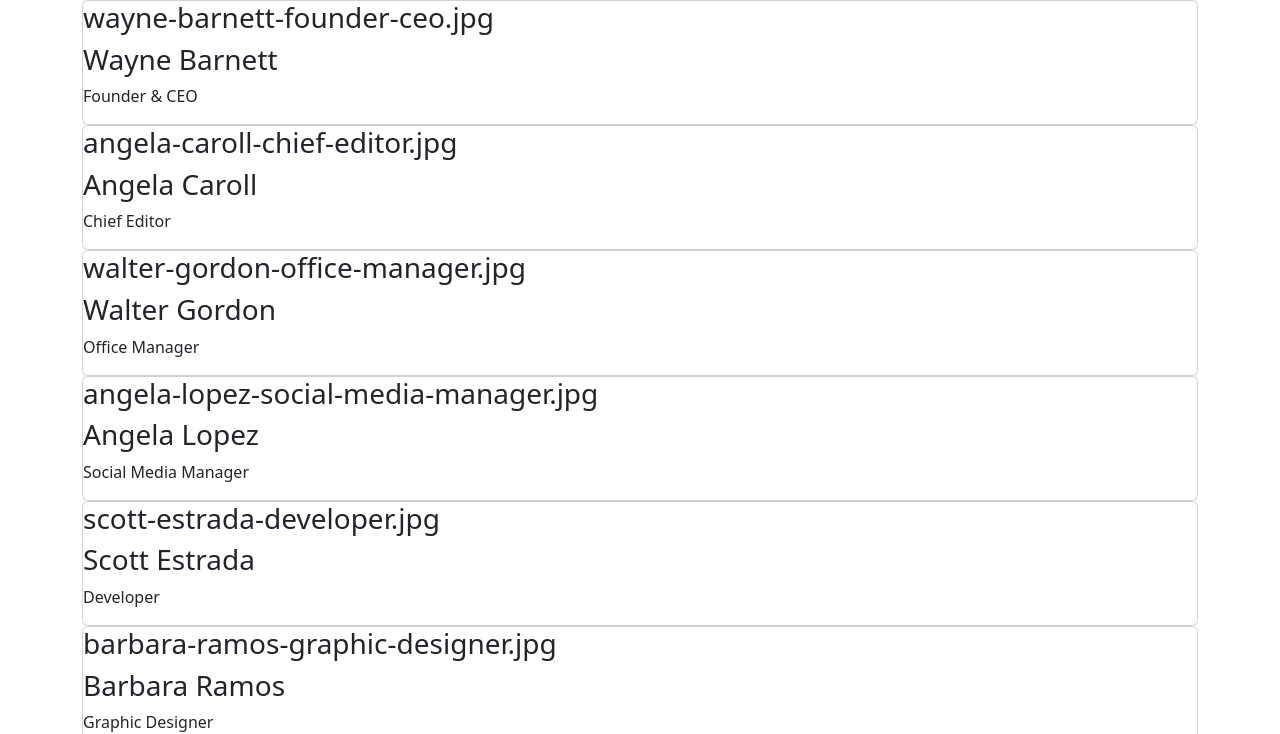
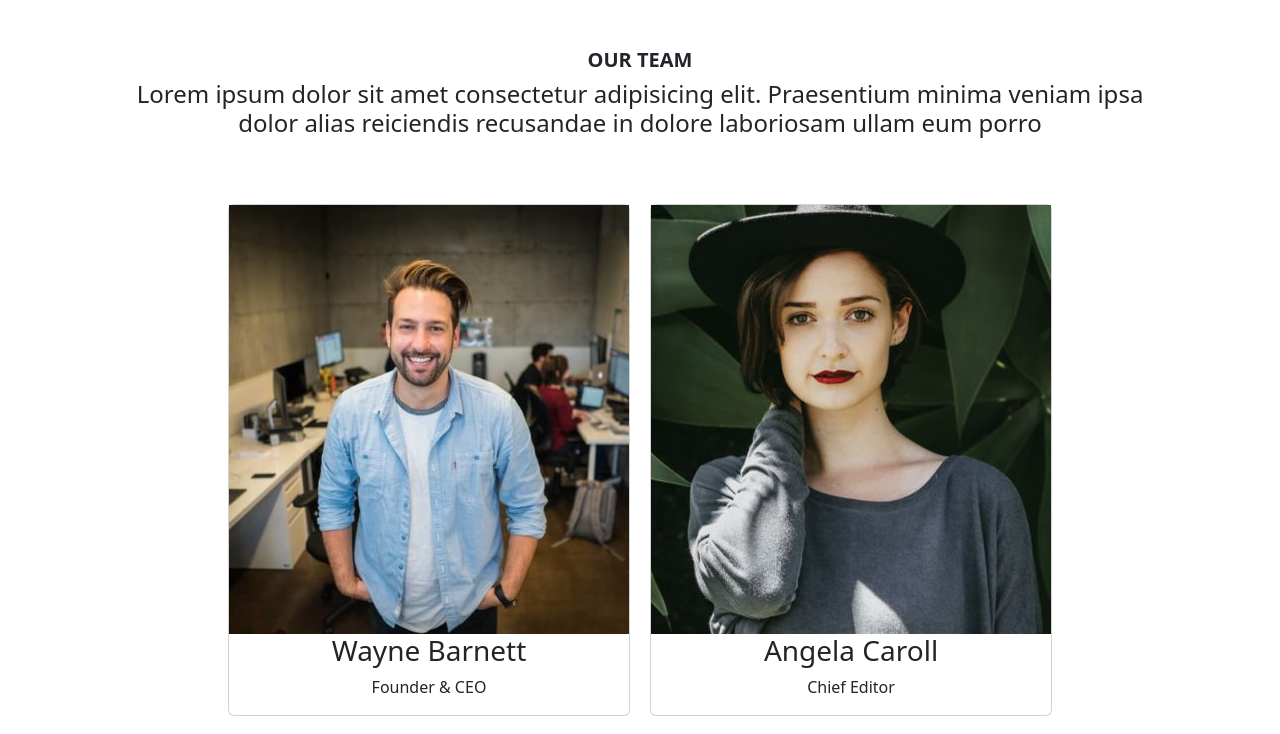
Before and after one commit to salvomc/js-our-team, a plain HTML site: page index.html in a window 1280 px wide. Shown: the top 734 px of the page. Drawn offline with nearby package versions, Linux system fonts and the light colour scheme; files that its build step writes are made by us from their sources.

Commit message:
bonus 1&2

```diff
--- a/css/style.css
+++ b/css/style.css
@@ -0,0 +1,10 @@
+*{
+    margin: 0;
+    padding: 0;
+    box-sizing: border-box;
+}
+
+.card{
+    margin: 10px;
+    text-align: center;
+}
--- a/index.html
+++ b/index.html
@@ -4,14 +4,21 @@
     <meta charset="UTF-8">
     <meta http-equiv="X-UA-Compatible" content="IE=edge">
     <meta name="viewport" content="width=device-width, initial-scale=1.0">
-    <link rel="stylesheet" href="style.css">
+    <link rel="preconnect" href="https://fonts.googleapis.com">
+    <link rel="preconnect" href="https://fonts.gstatic.com" crossorigin>
+    <link href="https://fonts.googleapis.com/css2?family=Open+Sans:ital,wght@1,300&display=swap" rel="stylesheet">
+    <link rel="stylesheet" href="./css/style.css">
     <link href="https://cdn.jsdelivr.net/npm/bootstrap@5.3.0/dist/css/bootstrap.min.css" rel="stylesheet" integrity="sha384-9ndCyUaIbzAi2FUVXJi0CjmCapSmO7SnpJef0486qhLnuZ2cdeRhO02iuK6FUUVM" crossorigin="anonymous">
     <title>Our Team</title>
 </head>
 <body>
+    <div class="container text-center mt-5">
+        <h5><strong>OUR TEAM</strong></h4>
+        <h4>Lorem ipsum dolor sit amet consectetur adipisicing elit. Praesentium minima veniam ipsa <br> dolor alias reiciendis recusandae in dolore laboriosam ullam eum porro</h3>
+    </div>
     <div class="container">
         <div class="row">
-            <div class="col-12" id="cards-col">
+            <div class="col-12 d-flex flex-wrap mt-5 justify-content-center" id="cards-col">
             </div>
         </div>
     </div>
--- a/js/script.js
+++ b/js/script.js
@@ -48,9 +48,10 @@ for(let i=0; i<teamArray.length;i++)
 
     let card =  `
                     <div class="card">
-                        <h3>${teamMember.image}</h3>
-                        <h3>${teamMember.name}</h3>
-                        <p>${teamMember.role}</p>
+                        <img src="./img/${teamMember.image}">
+                        <div>
+                            <h3>${teamMember.name}</h3>
+                            <p>${teamMember.role}</p>
                         </div>
                     </div>
                 `
```
